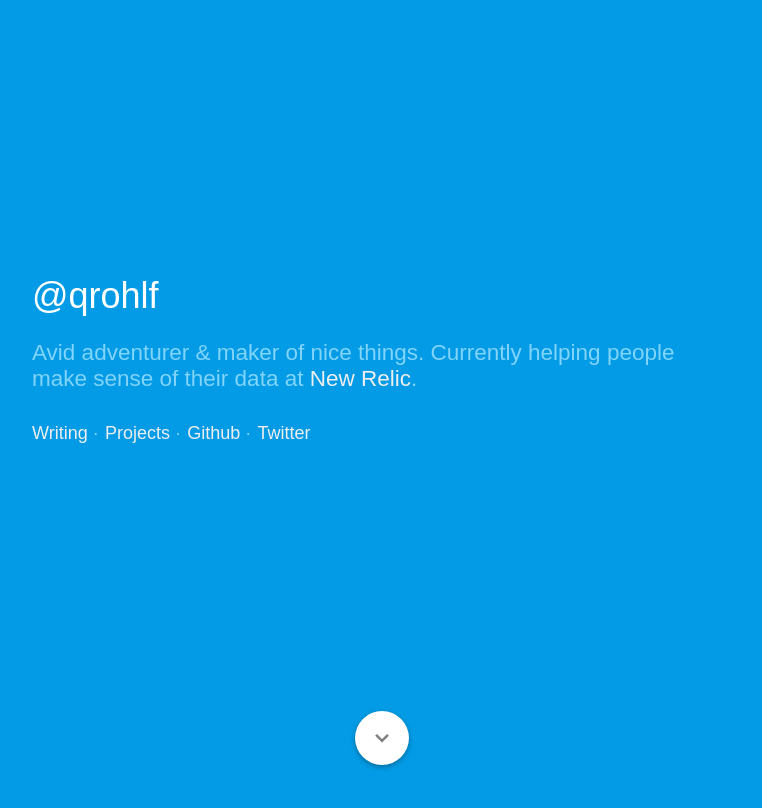
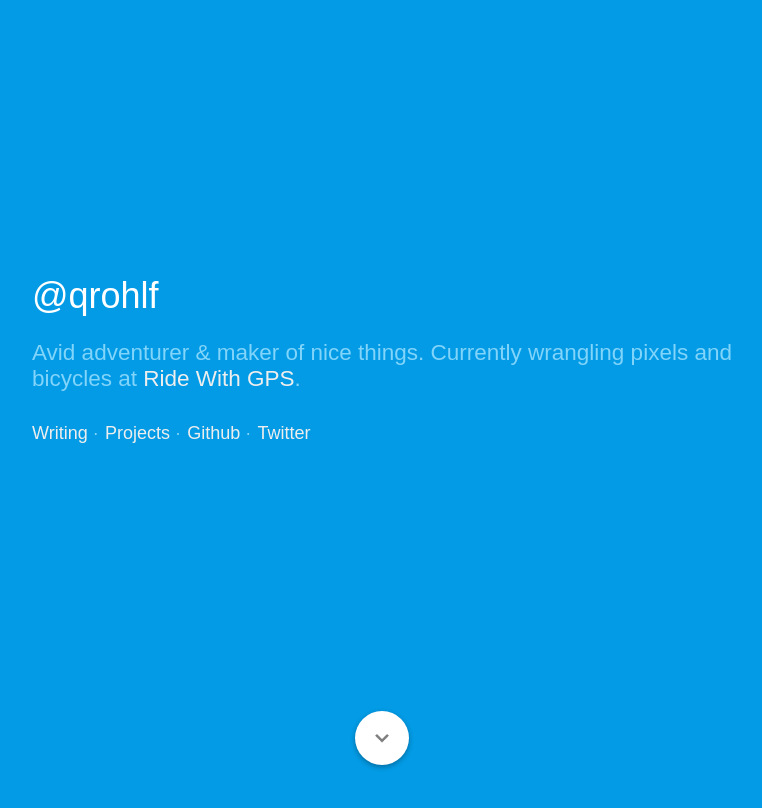
Before and after one commit to qrohlf/qrohlf.github.io, a Jekyll site: the page built from index.html, in a window 1280 px wide and 900 px high. Shown: the top 808 px of the window, without its empty margins (258-1020 px from the left). Built offline with Jekyll 4.4.1, drawn with Linux system fonts in a browser that asks for light colours; Markdown is read by kramdown in place of the engine named in the settings; a script that is not in the unit is left out.

Commit message:
oh yeah, I switched jobs

```diff
--- a/index.html
+++ b/index.html
@@ -5,7 +5,7 @@ layout: scaffold
   <div class="hero-wrapper">
     <div class="content">
       <h1>@qrohlf</h1>
-      <p>Avid adventurer &amp; maker of nice things. Currently helping people make sense of their data at <a href="http://newrelic.com/">New Relic</a>.</p>
+      <p>Avid adventurer &amp; maker of nice things. Currently wrangling pixels and bicycles at <a href="https://ridewithgps.com/">Ride With GPS</a>.</p>
       <h2>Navigation</h2>
       {% include nav.html %}
     </div>
```
